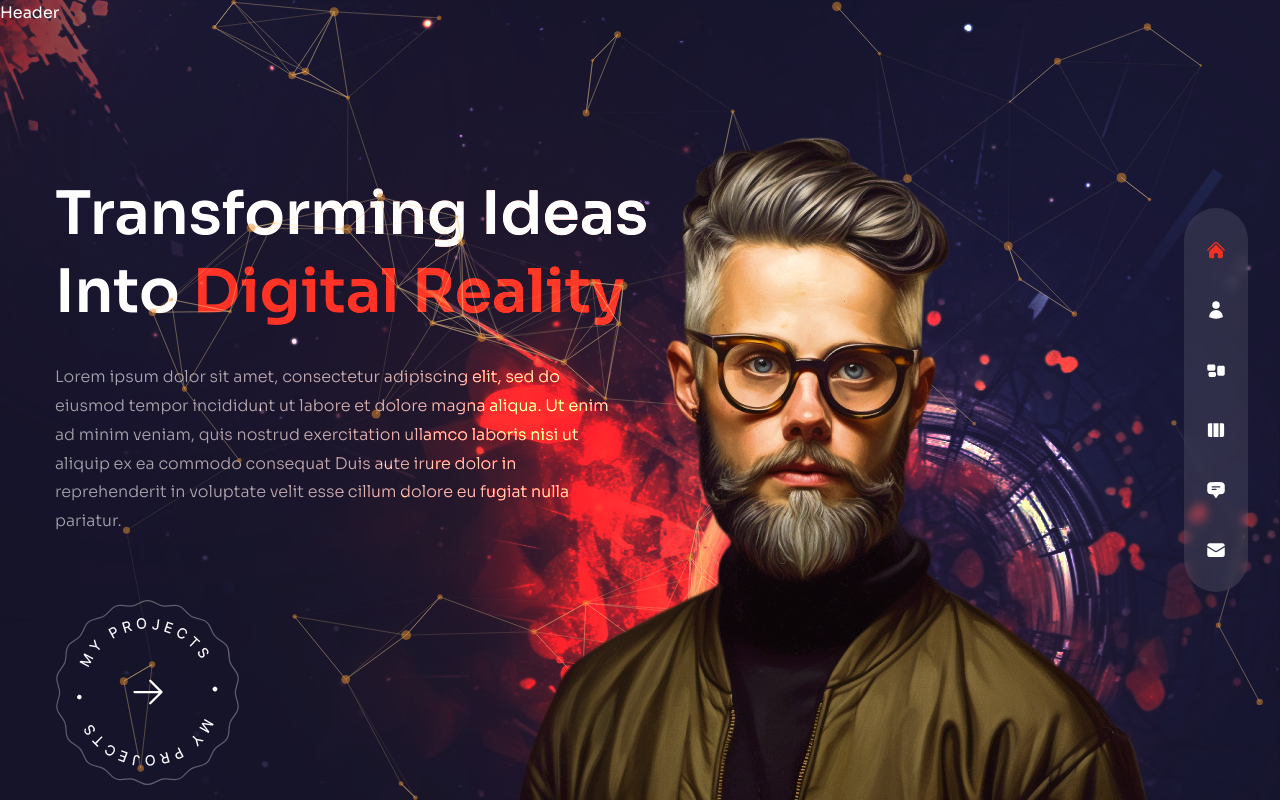
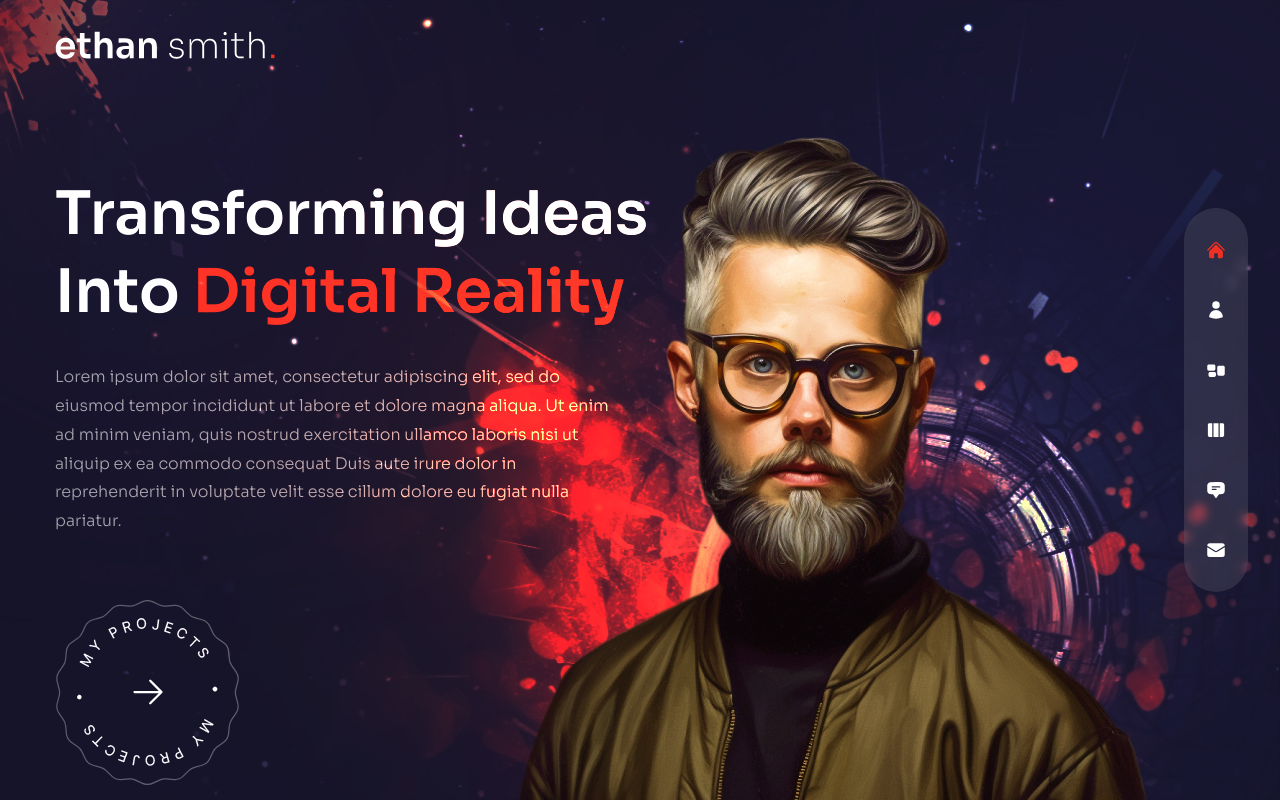
Before and after one commit to mahesha-piyumantha/NextJs-Portfolio, a Next.js app: page / in a window 1280 px wide. Built offline with nearby package versions, Linux system fonts and the light colour scheme.

Commit message:
header page done

```diff
--- a/components/Header.js
+++ b/components/Header.js
@@ -1,7 +1,33 @@
+//image
+
+import Image from 'next/image';
+
+//link
+
+import Link from 'next/link';
+
+// components
+
+import Socials from '../components/Socials';
+
+
 const Header = () => {
   return (
-    <header className=" absolute z-30 w-full">
-      Header
+    <header className=" absolute z-30 w-full flex items-center px-16 xl:px-0 xl:h-[90px]">
+      <div className='container mx-auto'>
+          <div className='flex flex-col lg:flex-row justify-between items-center gap-y-6 py-8'>
+            {/* logo */}
+            <Link href={'/'}>
+              <Image
+                src={'/logo.svg'}
+                width={220}
+                height={48}
+                alt={''}
+                priority={true}
+              />
+            </Link>
+          </div>
+      </div>
     </header>
   )
 };
--- a/pages/index.js
+++ b/pages/index.js
@@ -83,7 +83,7 @@
 
         {/* particles */}
 
-        <ParticlesContainer/>
+        {/* <ParticlesContainer/> */}
 
         {/* avatar image */}
 
```
